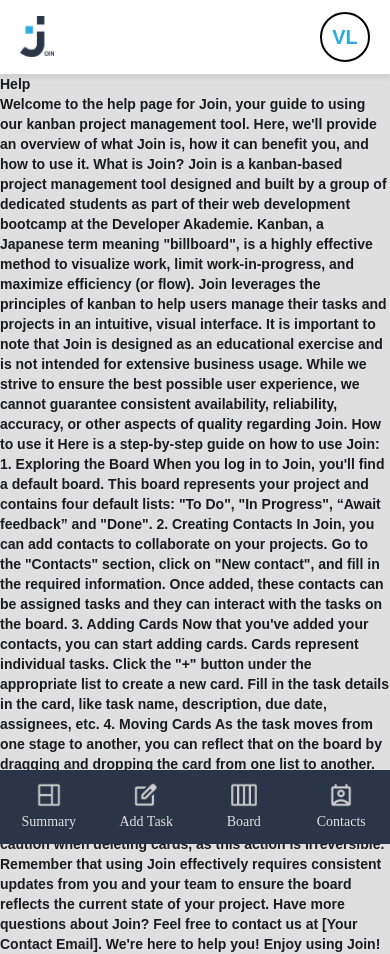
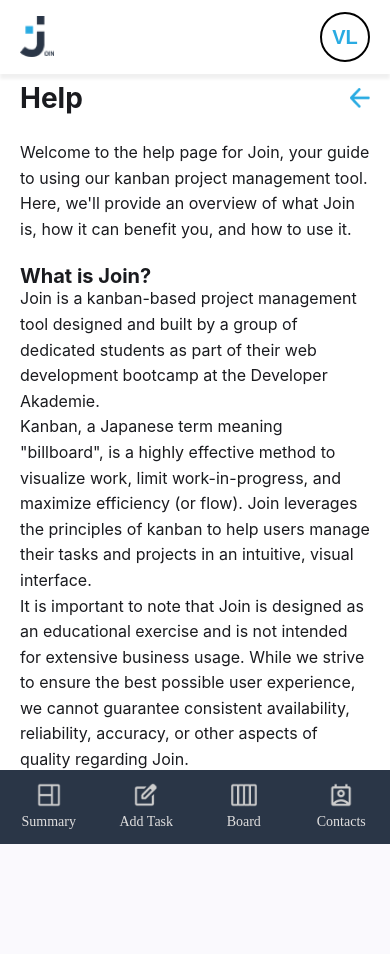
Before and after one commit to c44n/join, an Angular app: page /help in a window 390 px wide. After the commit the page ends 844 px from the top, so only its background shows below. Built offline with nearby package versions, Linux system fonts and the light colour scheme; a web font is replaced by a local one.

Commit message:
routerlink fixed help btn fixed and all responsive added

```diff
--- a/src/app/components/help/help.html
+++ b/src/app/components/help/help.html
@@ -1,34 +1,70 @@
 <div class="help-container">
+  <button class="back-btn" (click)="goBack()">
+    <img src="assets/icons/arrow-left.png" alt="Back" />
+  </button>
+
   <h1>Help</h1>
+
   <div class="help">
-    <h2>
-      Welcome to the help page for Join, your guide to using our kanban project management tool.
-      Here, we'll provide an overview of what Join is, how it can benefit you, and how to use it.
-      What is Join? Join is a kanban-based project management tool designed and built by a group of
-      dedicated students as part of their web development bootcamp at the Developer Akademie.
-      Kanban, a Japanese term meaning "billboard", is a highly effective method to visualize work,
-      limit work-in-progress, and maximize efficiency (or flow). Join leverages the principles of
-      kanban to help users manage their tasks and projects in an intuitive, visual interface. It is
-      important to note that Join is designed as an educational exercise and is not intended for
-      extensive business usage. While we strive to ensure the best possible user experience, we
-      cannot guarantee consistent availability, reliability, accuracy, or other aspects of quality
-      regarding Join. How to use it Here is a step-by-step guide on how to use Join: 1. Exploring
-      the Board When you log in to Join, you'll find a default board. This board represents your
-      project and contains four default lists: "To Do", "In Progress", “Await feedback” and "Done".
-      2. Creating Contacts In Join, you can add contacts to collaborate on your projects. Go to the
-      "Contacts" section, click on "New contact", and fill in the required information. Once added,
-      these contacts can be assigned tasks and they can interact with the tasks on the board. 3.
-      Adding Cards Now that you've added your contacts, you can start adding cards. Cards represent
-      individual tasks. Click the "+" button under the appropriate list to create a new card. Fill
-      in the task details in the card, like task name, description, due date, assignees, etc. 4.
-      Moving Cards As the task moves from one stage to another, you can reflect that on the board by
-      dragging and dropping the card from one list to another. 5. Deleting Cards Once a task is
-      completed, you can either move it to the "Done" list or delete it. Deleting a card will
-      permanently remove it from the board. Please exercise caution when deleting cards, as this
-      action is irreversible. Remember that using Join effectively requires consistent updates from
-      you and your team to ensure the board reflects the current state of your project. Have more
-      questions about Join? Feel free to contact us at [Your Contact Email]. We're here to help you!
-      Enjoy using Join!
-    </h2>
+    <p>
+      Welcome to the help page for <span class="highlight">Join</span>, your guide to using our kanban project management tool.
+      Here, we'll provide an overview of what <span class="highlight">Join</span> is, how it can benefit you, and how to use it.
+    </p>
+
+    <h2>What is Join?</h2>
+    <p>
+      <span class="highlight">Join</span> is a kanban-based project management tool designed and built by a group of dedicated students
+      as part of their web development bootcamp at the Developer Akademie.
+    </p>
+    <p>
+      Kanban, a Japanese term meaning "billboard", is a highly effective method to visualize work, limit work-in-progress,
+      and maximize efficiency (or flow). <span class="highlight">Join</span> leverages the principles of kanban to help users manage
+      their tasks and projects in an intuitive, visual interface.
+    </p>
+    <p>
+      It is important to note that <span class="highlight">Join</span> is designed as an educational exercise and is not intended for
+      extensive business usage. While we strive to ensure the best possible user experience, we cannot guarantee consistent
+      availability, reliability, accuracy, or other aspects of quality regarding <span class="highlight">Join</span>.
+    </p>
+
+    <h2>How to use it</h2>
+    <p>Here is a step-by-step guide on how to use <span class="highlight">Join</span>:</p>
+
+    <ol>
+      <li>
+        <strong>Exploring the Board</strong><br />
+        When you log in to <span class="highlight">Join</span>, you'll find a default board. This board represents your project and contains four default lists:
+        "To Do", "In Progress", "Await feedback" and "Done".
+      </li>
+      <li>
+        <strong>Creating Contacts</strong><br />
+        In <span class="highlight">Join</span>, you can add contacts to collaborate on your projects. Go to the "Contacts" section, click on "New contact",
+        and fill in the required information. Once added, these contacts can be assigned tasks and interact with the tasks on the board.
+      </li>
+      <li>
+        <strong>Adding Cards</strong><br />
+        Now that you've added your contacts, you can start adding cards. Cards represent individual tasks. Click the "+" button under the appropriate list
+        to create a new card. Fill in the task details like name, description, due date, assignees, etc.
+      </li>
+      <li>
+        <strong>Moving Cards</strong><br />
+        As the task moves from one stage to another, you can reflect that on the board by dragging and dropping the card from one list to another.
+      </li>
+      <li>
+        <strong>Deleting Cards</strong><br />
+        Once a task is completed, you can either move it to the "Done" list or delete it. Deleting a card will permanently remove it from the board.
+        Please exercise caution when deleting cards, as this action is irreversible.
+      </li>
+    </ol>
+
+    <p>
+      Remember that using <span class="highlight">Join</span> effectively requires consistent updates from you and your team to ensure the board reflects
+      the current state of your project.
+    </p>
+
+    <p>
+      Have more questions about <span class="highlight">Join</span>? Feel free to contact us at [Your Contact Email]. We're here to help you!
+      Enjoy using <span class="highlight">Join</span>!
+    </p>
   </div>
 </div>
--- a/src/app/components/help/help.scss
+++ b/src/app/components/help/help.scss
@@ -0,0 +1,131 @@
+@use '../../../../public/assets/styles/all-styles.scss' as all;
+
+:host {
+  display: block;
+  position: fixed;
+  top: 0;
+  left: 0;
+  right: 0;
+  bottom: 0;
+  overflow: hidden;
+  pointer-events: none;
+}
+
+.help-container {
+  position: absolute;
+  top: 64px;
+  left: 210px;
+  right: 0;
+  bottom: 0;
+  overflow-y: auto;
+  pointer-events: all;
+  background-color: white;
+  font-family: 'Inter', sans-serif;
+  padding: 64px 64px 120px 64px;
+  display: flex;
+  flex-direction: column;
+  gap: 16px;
+
+  scrollbar-width: none;
+  -ms-overflow-style: none;
+  &::-webkit-scrollbar {
+    display: none;
+  }
+
+  @include all.notebook {
+    left: 150px;
+    padding: 48px 48px 120px 48px;
+  }
+
+  @include all.tablet {
+    left: 130px;
+    padding: 40px 32px 120px 32px;
+  }
+
+  @include all.mobile {
+    left: 0;
+    top: 56px;
+    padding: 32px 20px 120px 20px;
+  }
+
+  h1 {
+    font-size: 48px;
+    margin-bottom: 16px;
+
+    @include all.tablet {
+      font-size: 36px;
+    }
+    @include all.mobile {
+      font-size: 28px;
+    }
+  }
+
+  h2 {
+    font-size: 24px;
+    margin-top: 24px;
+
+    @include all.mobile {
+      font-size: 20px;
+    }
+  }
+
+  p {
+    font-size: 18px;
+    line-height: 1.6;
+
+    @include all.mobile {
+      font-size: 16px;
+    }
+  }
+
+  ol {
+    margin-left: 24px;
+    font-size: 16px;
+    line-height: 1.6;
+
+    @include all.mobile {
+      font-size: 14px;
+      margin-left: 16px;
+    }
+
+    li {
+      margin-bottom: 16px;
+    }
+  }
+
+  .back-btn {
+    position: absolute;
+    top: 48px;
+    right: 64px;
+    background: none;
+    border: none;
+    cursor: pointer;
+
+    @include all.notebook {
+      right: 48px;
+    }
+    @include all.tablet {
+      right: 32px;
+      top: 40px;
+    }
+    @include all.mobile {
+      right: 20px;
+      top: 32px;
+    }
+
+    img {
+      width: 24px;
+      height: 24px;
+      transition: transform 0.2s ease;
+
+      @include all.mobile {
+        width: 20px;
+        height: 20px;
+      }
+    }
+
+    &:hover img {
+      transform: translateX(-4px);
+    }
+  }
+}
--- a/src/app/components/help/help.ts
+++ b/src/app/components/help/help.ts
@@ -1,4 +1,5 @@
 import { Component } from '@angular/core';
+import { Location } from '@angular/common';
 
 @Component({
   selector: 'app-help',
@@ -6,4 +7,10 @@ import { Component } from '@angular/core';
   templateUrl: './help.html',
   styleUrl: './help.scss',
 })
-export class Help {}
+export class Help {
+  constructor(private location: Location) {}
+
+  goBack() {
+    this.location.back();
+  }
+}
--- a/src/app/components/legal-notice-components/legal-notice-components.scss
+++ b/src/app/components/legal-notice-components/legal-notice-components.scss
@@ -1,29 +1,89 @@
 @use '../../../../public/assets/styles/all-styles.scss' as all;
 
+:host {
+  display: block;
+  position: fixed;
+  top: 0;
+  left: 0;
+  right: 0;
+  bottom: 0;
+  overflow: hidden;
+  pointer-events: none;
+}
 
 .legal-notice-container {
-  padding: 48px 64px;
+  position: absolute;
+  top: 64px;
+  left: 210px;
+  right: 0;
+  bottom: 0;
   overflow-y: auto;
+  pointer-events: all;
   background-color: #fff;
   color: #000;
   font-family: 'Inter', sans-serif;
+  padding: 64px 64px 120px 64px;
+
+  scrollbar-width: none;
+  -ms-overflow-style: none;
+  &::-webkit-scrollbar {
+    display: none;
+  }
+
+  @include all.notebook {
+    left: 150px;
+    padding: 48px 48px 120px 48px;
+  }
+
+  @include all.tablet {
+    left: 130px;
+    padding: 40px 32px 120px 32px;
+  }
+
+  @include all.mobile {
+    left: 0;
+    top: 56px;
+    padding: 32px 20px 120px 20px;
+  }
 
   h1 {
     font-size: 48px;
     margin-bottom: 32px;
+
+    @include all.tablet {
+      font-size: 36px;
+    }
+    @include all.mobile {
+      font-size: 28px;
+    }
   }
 
-  h2, h3 {
+  h2,
+  h3 {
     margin-top: 32px;
     margin-bottom: 8px;
+
+    @include all.mobile {
+      margin-top: 24px;
+      font-size: 18px;
+    }
   }
 
   ul {
     margin-left: 20px;
+
+    @include all.mobile {
+      margin-left: 12px;
+    }
   }
 
   p {
-    margin-bottom: 16px;
+    margin-bottom: 18px;
+    line-height: 1.6;
+
+    @include all.mobile {
+      font-size: 16px;
+    }
   }
 
   strong {
@@ -34,19 +94,9 @@
     margin-top: 24px;
     font-style: italic;
     color: #555;
-  }
 
-  // Scrollbar styling
-  &::-webkit-scrollbar {
-    width: 8px;
-  }
-
-  &::-webkit-scrollbar-thumb {
-    background-color: #2a3647;
-    border-radius: 4px;
-  }
-
-  &::-webkit-scrollbar-track {
-    background-color: #f1f1f1;
+    @include all.mobile {
+      font-size: 16px;
+    }
   }
 }
--- a/src/app/components/privacy-policy-components/privacy-policy-components.scss
+++ b/src/app/components/privacy-policy-components/privacy-policy-components.scss
@@ -1,28 +1,79 @@
 @use '../../../../public/assets/styles/all-styles.scss' as all;
 
+:host {
+  display: block;
+  position: fixed;
+  top: 0;
+  left: 0;
+  right: 0;
+  bottom: 0;
+  overflow: hidden;
+  pointer-events: none;
+}
+
 .privacy-policy {
-  padding: 48px 64px;
+  position: absolute;
+  top: 64px;
+  left: 210px;
+  right: 0;
+  bottom: 0;
   overflow-y: auto;
+  pointer-events: all;
   display: flex;
   flex-direction: column;
   gap: 16px;
   background-color: white;
   font-family: 'Inter', sans-serif;
-  height: 100vh;
+  padding: 64px 64px 120px 64px;
 
+  scrollbar-width: none;
+  -ms-overflow-style: none;
+  &::-webkit-scrollbar {
+    display: none;
+  }
+
+  @include all.notebook {
+    left: 150px;
+    padding: 48px 48px 120px 48px;
+  }
+
+  @include all.tablet {
+    left: 130px;
+    padding: 40px 32px 120px 32px;
+  }
+
+  @include all.mobile {
+    left: 0;
+    top: 56px;
+    padding: 32px 20px 120px 20px;
+  }
 
   h1 {
     font-size: 48px;
     margin-bottom: 16px;
+
+    @include all.tablet {
+      font-size: 36px;
+    }
+    @include all.mobile {
+      font-size: 28px;
+    }
   }
 
   h2 {
     font-size: 24px;
-    font-weight: 600;
     margin-top: 24px;
+
+    @include all.mobile {
+      font-size: 20px;
+    }
   }
 
   p {
-    font-size: 16px;
+    font-size: 18px;
+
+    @include all.mobile {
+      font-size: 16px;
+    }
   }
 }
```
Also changed, not shown: src/app/components/header/header.html (+4 -4 lines).
